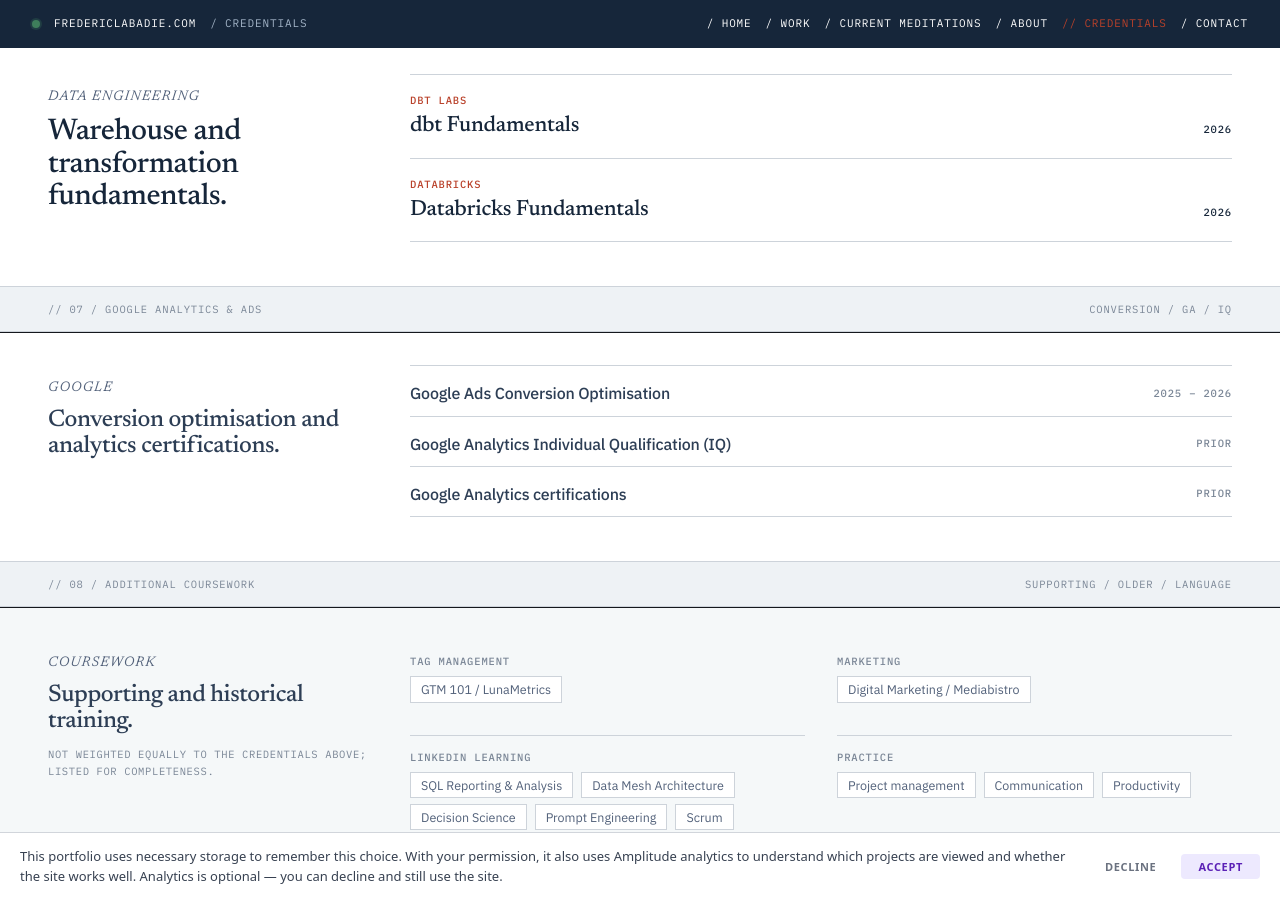
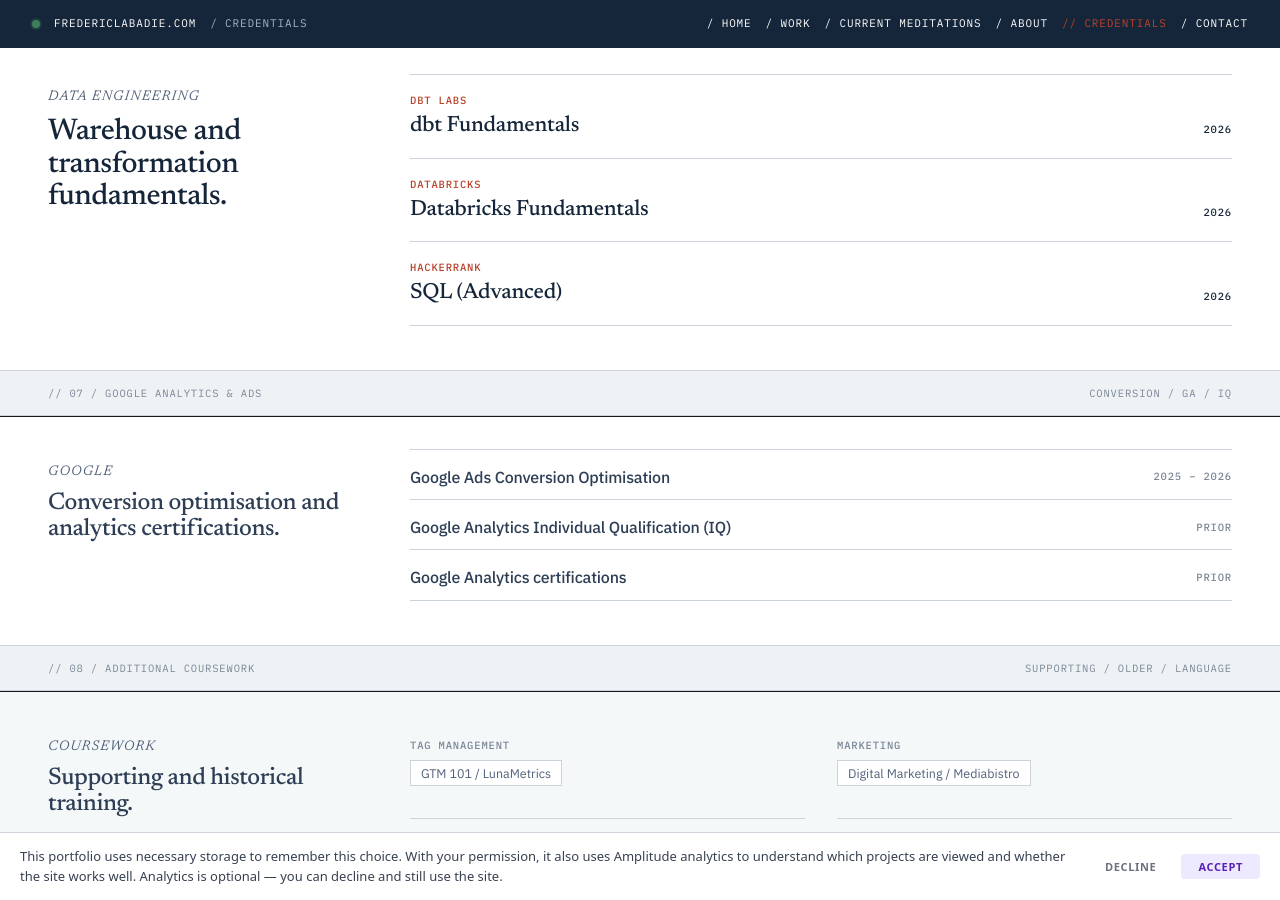
Before and after one commit to fredericlabadie/fredericlabadie.github.io, a Jekyll site: the page built from credentials/index.html, in a window 1280 px wide and 900 px high, scrolled down 3879 px. Built offline with Jekyll 4.4.1, drawn with Linux system fonts in a browser that asks for light colours.

Commit message:
feat(credentials): add HackerRank SQL (Advanced) certification
Earned 2026-06-08. Added to credentials page (section 06 data
engineering), about page card copy, and CV markdown.

Co-Authored-By: Claude Sonnet 4.6 <noreply@anthropic.com>

```diff
--- a/about/index.html
+++ b/about/index.html
@@ -329,9 +329,9 @@ extra_css:
               </p>
               <h3>dbt / Databricks / Adobe</h3>
               <p>
-                dbt Fundamentals, Databricks Fundamentals, Adobe Analytics
-                Business Practitioner, Conversion Optimisation, Google
-                Analytics.
+                dbt Fundamentals, Databricks Fundamentals, HackerRank SQL
+                (Advanced), Adobe Analytics Business Practitioner, Conversion
+                Optimisation, Google Analytics.
               </p>
             </article>
             <article class="bp-about-mini-card">
--- a/credentials/index.html
+++ b/credentials/index.html
@@ -495,6 +495,22 @@ extra_css:
                 <span class="bp-cred-mono">2026</span>
               </div>
             </li>
+            <li>
+              <div class="bp-cred-row">
+                <p class="bp-cred-mono bp-cred-accent">HackerRank</p>
+                <h3>
+                  <a
+                    href="https://www.hackerrank.com/certificates/ba60205b1440"
+                    target="_blank"
+                    rel="noopener"
+                    >SQL (Advanced)</a
+                  >
+                </h3>
+              </div>
+              <div class="bp-cred-meta">
+                <span class="bp-cred-mono">2026</span>
+              </div>
+            </li>
           </ul>
         </div>
       </section>
```
Also changed, not shown: assets/resume/frederic-labadie-cv.md (+19 -7 lines).
